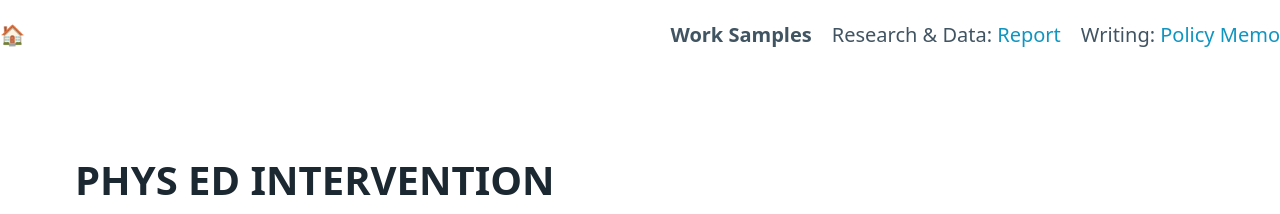
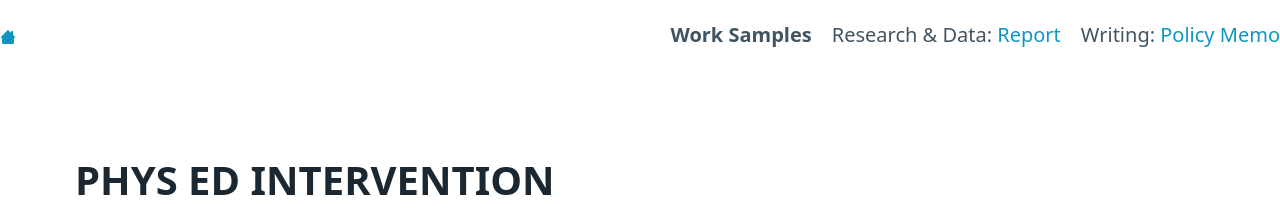
Before and after one commit to pyrgns/pyrgns.github.io, a Jekyll site: the page built from trails.md, in a window 1280 px wide. Shown: the top 214 px of the page. Built offline with Jekyll 4.4.1, drawn with Linux system fonts in a browser that asks for light colours.

Commit message:
Update nav.html

```diff
--- a/_includes/nav.html
+++ b/_includes/nav.html
@@ -1,6 +1,13 @@
 <nav>
   <ul>
-    <li><a href="{{ '/' | relative_url }}">🏠</a></li>
+    <li>
+      <a href="{{ '/' | relative_url }}">
+  <svg width="16" height="16" fill="currentColor" viewBox="0 0 16 16">
+    <path d="M8.707 1.5a1 1 0 0 0-1.414 0L.646 8.146a.5.5 0 0 0 .708.708L2 8.207V13.5A1.5 1.5 0 0 0 3.5 15h9a1.5 1.5 0 0 0 1.5-1.5V8.207l.646.647a.5.5 0 0 0 .708-.708L13 5.793V2.5a.5.5 0 0 0-.5-.5h-1a.5.5 0 0 0-.5.5v1.293L8.707 1.5Z"/>
+  </svg>
+
+      </a>
+    </li>
   </ul>
   <ul>
     <li><b>Work Samples</b></li>
```
